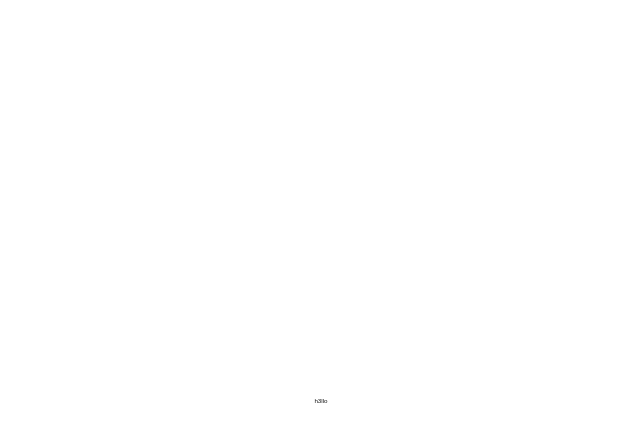
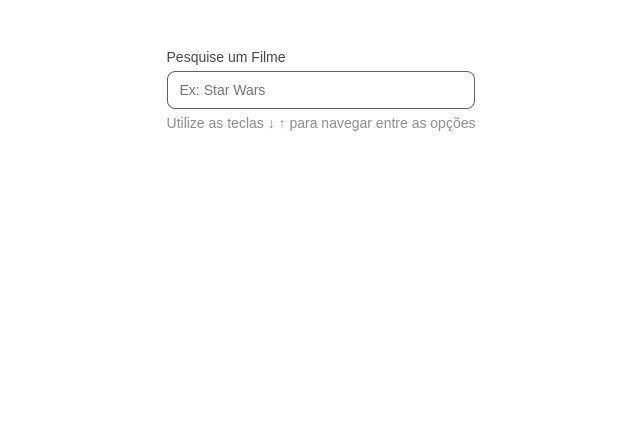
Before and after one commit to yovanycunha/planne-challenge, a Next.js app: page / in a window 1280 px wide. Shown: the top 442 px of the page, without its empty margins (319-959 px from the left). Built offline with nearby package versions, Linux system fonts and the light colour scheme; no server answers.

Commit message:
create input component and make live search

```diff
--- a/src/app/page.tsx
+++ b/src/app/page.tsx
@@ -1,9 +1,24 @@
+"use client";
+import { MovieService } from "@/services/movie.service";
 import styles from "./page.module.css";
+import Input from "@/components/Input/Input";
 
 export default function Home() {
+  const handleSearch = async (e: React.ChangeEvent<HTMLInputElement>) => {
+    const { data } = await MovieService.searchMovie(e.target.value);
+  };
+
   return (
     <div className={styles.page}>
-      <main className={styles.main}>h3llo</main>
+      <div>
+        <Input
+          label="Pesquise um Filme"
+          placeholder="Ex: Star Wars"
+          name="search-movie"
+          hint="Utilize as teclas ↓ ↑ para navegar entre as opções"
+          onChange={handleSearch}
+        />
+      </div>
     </div>
   );
 }
--- /dev/null
+++ b/src/components/Input/Input.module.scss
@@ -0,0 +1,35 @@
+.container {
+  display: flex;
+  flex-direction: column;
+  gap: 4px;
+
+  .label {
+    color: #464646;
+    font-size: 1.4rem;
+    line-height: 2rem;
+    letter-spacing: 0;
+    font-weight: 500;
+  }
+
+  .input {
+    padding: 8px 12px;
+    gap: 8px;
+    min-height: 32px;
+    border-radius: 8px;
+    border: 1px #616161 solid;
+    box-shadow: 0 1px 2px 0 rgba(16, 24, 40, 0.05);
+    color: #8E8E8E;
+    font-weight: 400;
+    font-size: 1.4rem;
+    line-height: 2rem;
+    letter-spacing: 0;
+  }
+
+  .hint {
+    color: #8E8E8E;
+    font-weight: 400;
+    font-size: 1.4rem;
+    line-height: 2rem;
+    letter-spacing: 0;
+  }
+}
--- /dev/null
+++ b/src/components/Input/Input.tsx
@@ -0,0 +1,27 @@
+import React, { ChangeEvent } from "react";
+import styles from "./Input.module.scss";
+import { IInputProps } from "./types";
+
+const Input: React.FC<IInputProps> = (props) => {
+  const handleChange = (e: ChangeEvent<HTMLInputElement>) => {
+    if (props.onChange) props.onChange(e);
+  };
+
+  return (
+    <div className={styles.container}>
+      <label htmlFor={props.name} className={styles.label}>
+        {props.label}
+      </label>
+      <input
+        type="text"
+        placeholder={props.placeholder}
+        onChange={handleChange}
+        className={styles.input}
+        id={props.name}
+      />
+      <span className={styles.hint}>{props.hint}</span>
+    </div>
+  );
+};
+
+export default Input;
--- /dev/null
+++ b/src/components/Input/types.ts
@@ -0,0 +1,9 @@
+import { ChangeEvent } from "react";
+
+export interface IInputProps {
+  placeholder: string;
+  name: string;
+  label?: string;
+  hint?: string;
+  onChange?: (e: ChangeEvent<HTMLInputElement>) => void;
+}
```
